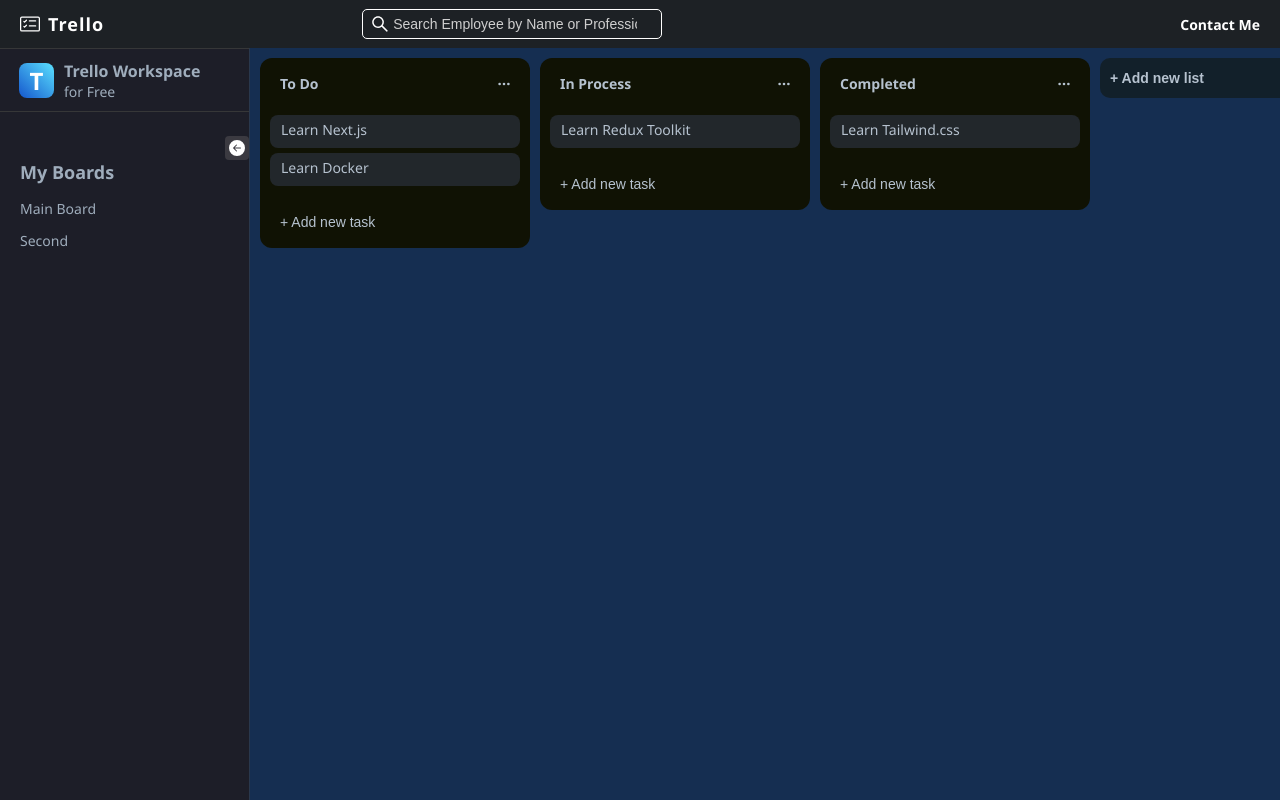
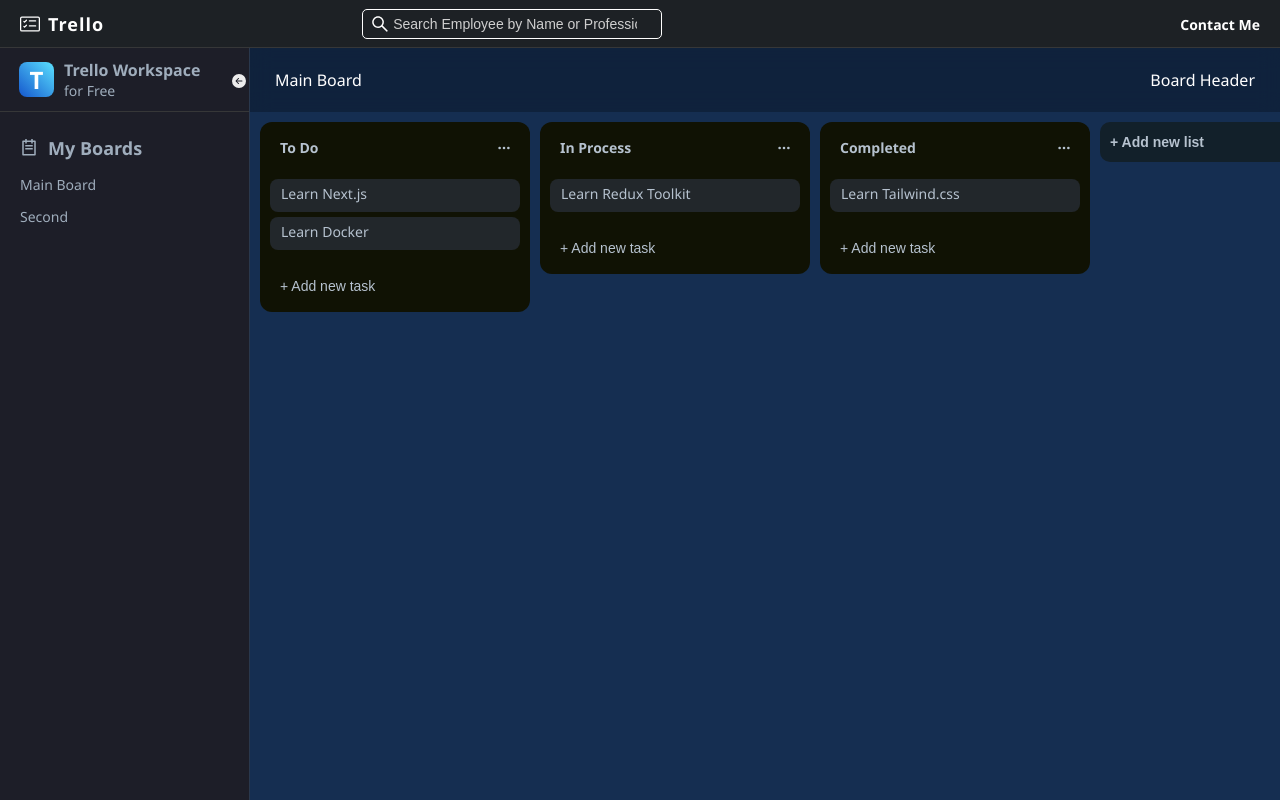
Before and after one commit to otpz/todo-dnd-react-reduxjs, a React (Create React App) app: page / in a window 1280 px wide. Built offline with nearby package versions, Linux system fonts and the light colour scheme.

Commit message:
ui changes

```diff
--- a/src/components/Header/styles.module.css
+++ b/src/components/Header/styles.module.css
@@ -10,6 +10,7 @@
     user-select: none;
     padding: 0 20px;
     background-color: #1D2125;
+    border-bottom: 1px solid #363738;
 }
 
 .logo{
--- a/src/components/List/style.module.css
+++ b/src/components/List/style.module.css
@@ -1,6 +1,6 @@
 .list_container{
     min-width: 270px;
-    max-width: 280px;
+    max-width: 270px;
     max-height: 100%;
     height: 100%;
     margin-right: 10px;
--- a/src/components/MainBoard/MainBoard.tsx
+++ b/src/components/MainBoard/MainBoard.tsx
@@ -140,6 +140,10 @@
   return (
     <DndContext sensors={sensors} onDragStart={onDragStart} onDragEnd={onDragEnd} onDragOver={onDragOver}>
       <div className={styles.container}>
+        <div className={styles.board_header}>
+          <span>Main Board</span>
+          <span>Board Header</span>
+        </div>
         <div className={styles.list}>
           <SortableContext items={listsId}>
             {
--- a/src/components/MainBoard/style.module.css
+++ b/src/components/MainBoard/style.module.css
@@ -1,4 +1,29 @@
 .container{
+  width: 100%;
+  height: 100%;
+  max-height: 100%;
+  display: flex;
+  flex-direction: column;
+  background-color: #152e51;
+  overflow-x: auto;
+  overflow-y: hidden;
+}
+
+.board_header{
+  width: 100%;
+  min-height: 64px;
+  background-color: rgba(0, 0, 0, 0.25);
+  backdrop-filter: blur(10px);
+  display: flex;
+  align-items: center;
+  justify-content: space-between;
+  padding-left: 25px;
+  padding-right: 25px;
+  color: white;
+}
+
+.list{
+  padding: 10px;
   width: 100%;
   height: 100%;
   max-height: 100%;
@@ -6,25 +31,25 @@
   background-color: #152e51;
   overflow-x: auto;
   overflow-y: hidden;
-  padding: 10px
 }
 
-.container {
+/* scrollbar css */
+.list {
   --sb-track-color: #161d20;
   --sb-thumb-color: #5982be;
-  --sb-size: 15px;
+  --sb-size: 10px;
 }
 
-.container::-webkit-scrollbar {
+.list::-webkit-scrollbar {
   width: var(--sb-size)
 }
 
-.container::-webkit-scrollbar-track {
+.list::-webkit-scrollbar-track {
   background: var(--sb-track-color);
   border-radius: 4px;
 }
 
-.container::-webkit-scrollbar-thumb {
+.list::-webkit-scrollbar-thumb {
   background: var(--sb-thumb-color);
   border-radius: 4px;
 
@@ -36,19 +61,11 @@
   }
 }
 
-.list{
-    padding-right: 10px;
-    width: 100%;
-    min-width: 100%;
-    max-height: 100%;
-    display: flex;
-}
-
 .control{
     min-width: 280px;
     min-height: 40px;
     max-height: 109px;
-    margin-right: 10px;
+    /* margin-right: 10px; */
 }
 
 .control .control_button{
--- a/src/components/SideMenu/SideMenu.tsx
+++ b/src/components/SideMenu/SideMenu.tsx
@@ -2,9 +2,8 @@
 import { Sidebar, Menu, MenuItem, MenuItemStyles, } from 'react-pro-sidebar';
 import { SidebarHeader } from '../SidebarHeader/SidebarHeader';
 import styles from './style.module.css'
-
 import { BsFillArrowLeftCircleFill, BsFillArrowRightCircleFill } from "react-icons/bs";
-
+import { RiTodoLine } from "react-icons/ri";
 const themes = {
     sidebar: {
         backgroundColor: '#1D1E28',
@@ -17,7 +16,6 @@
             backgroundColor: '#41424A',
             color: '#9FADBC',
         },
-
     },
 };
 
@@ -45,7 +43,7 @@
   };
 
   return (
-    <div style={{ display: 'flex', height: '100%'}}>
+    <div style={{ display: 'flex', height: '100%', overflow: "clip"}}>
       <Sidebar
         collapsed={collapsed}
         toggled={toggled}
@@ -58,18 +56,19 @@
             color: themes.sidebar.color,
         }}
       >
-        <div style={{ display: 'flex', flexDirection: 'column', height: '100%' }}>
-          <SidebarHeader rtl={false} style={{ borderTop: "1px solid #363738", borderBottom: "1px solid #363738", marginBottom: "24px" }} />
+        <div style={{ display: 'flex', flexDirection: 'column', height: '100%', position: "relative" }}>
+          <SidebarHeader rtl={false} style={{ borderBottom: "1px solid #363738", marginBottom: "24px" }} />
           <div className={styles.collapse_button} onClick={() => setCollapsed(prev => !prev)}>
             {
-                collapsed === true ?
-                <BsFillArrowRightCircleFill className={styles.no_collapsed_icon}/> :
-                <BsFillArrowLeftCircleFill className={styles.collapsed_icon}/>
+              collapsed === true ?
+              <BsFillArrowRightCircleFill className={styles.no_collapsed_icon}/> :
+              <BsFillArrowLeftCircleFill className={styles.collapsed_icon}/>
             }
           </div>
           <div style={{ flex: 1, marginBottom: '32px' }}>
-            <div className={styles.fontFamily} style={{ padding: '0 20px', marginBottom: '8px', fontSize: "18px", fontWeight:"bold"}}>
-              My Boards
+            <div className={styles.fontFamily} style={{ padding: '0 20px', marginBottom: '8px', fontSize: "18px", fontWeight:"bold", display: !collapsed ? "flex" : "none", flexDirection: "row", alignItems: "center"}}>
+              <RiTodoLine style={{marginRight: "10px"}}/>
+              <span>My Boards</span>
             </div>
             <Menu menuItemStyles={menuItemStyles}>
                 <MenuItem active={true}>Main Board</MenuItem>
--- a/src/components/SideMenu/style.module.css
+++ b/src/components/SideMenu/style.module.css
@@ -1,55 +1,32 @@
-.container{
-    display: flex;
-    flex-direction: column;
-    max-width: 260px;
-    max-height: 100%;
-    height: 100%;
-    border: none;
-    background-color: #1F1E27;
-}
-
-.container aside{
-    border-right: 1px solid rgb(128, 128, 128, 0.3);
-}
-
-.sidebar{
-    width: 100%;
-    height: 100%;
-}
-
-.sidebar_menu{
-    width: 100%;
-    max-height: 100%;
-    height: 100%;
-    background-color: #1F1E27;
-    border-top: 1px solid #363738;
-    border-right: 1px solid #47474766;
-}
 
 .fontFamily{
     font-family: "Segoe UI", Arial, sans-serif;
 }
 
-
 .collapse_button{
-    width: 24px;
-    height: 24px;
+    width: 20px;
+    height: 20px;
     color: rgb(0, 0, 0);
     margin-left: auto;
     display: grid;
     place-items: center;
-    font-size: 12px;
     border-radius: 4px;
     transition: ease-in-out all 0.15s;
-    background-color: #3b3a41;
+    right: 0px;
+    position: absolute;
+    top: 23px;
+    z-index: 12323233;
+}
 
+.collapse_button:hover{
+    background-color: #474b5a;
 }
 
 .collapse_button .no_collapsed_icon,
 .collapse_button .collapsed_icon{
-    width: 16px;
-    height: 16px;
-    font-size: 16px;
+    width: 14px;
+    height: 14px;
+    font-size: 14px;
     font-weight: bold;
-    color: white;
+    color: rgb(236, 236, 236);
 }
```
